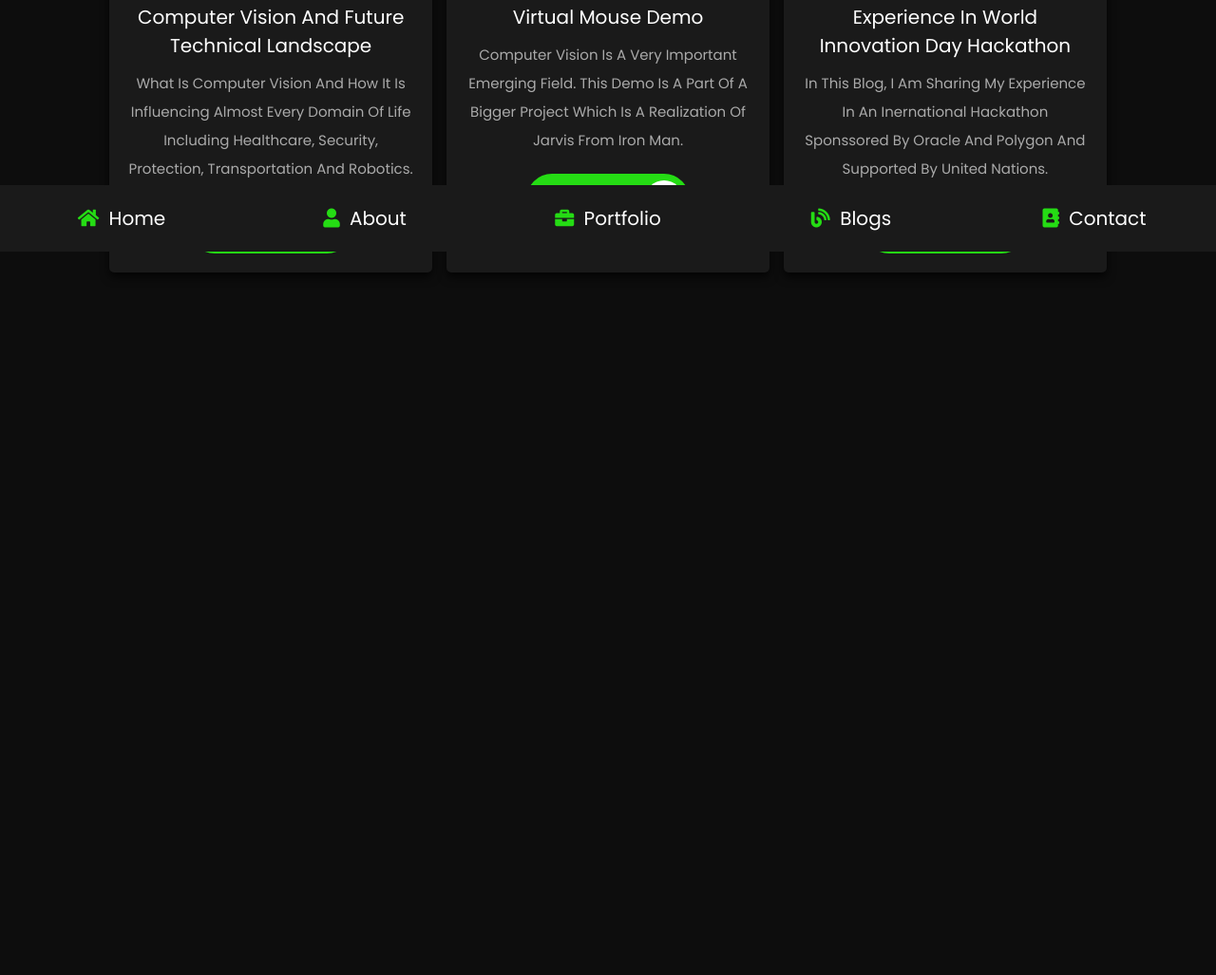
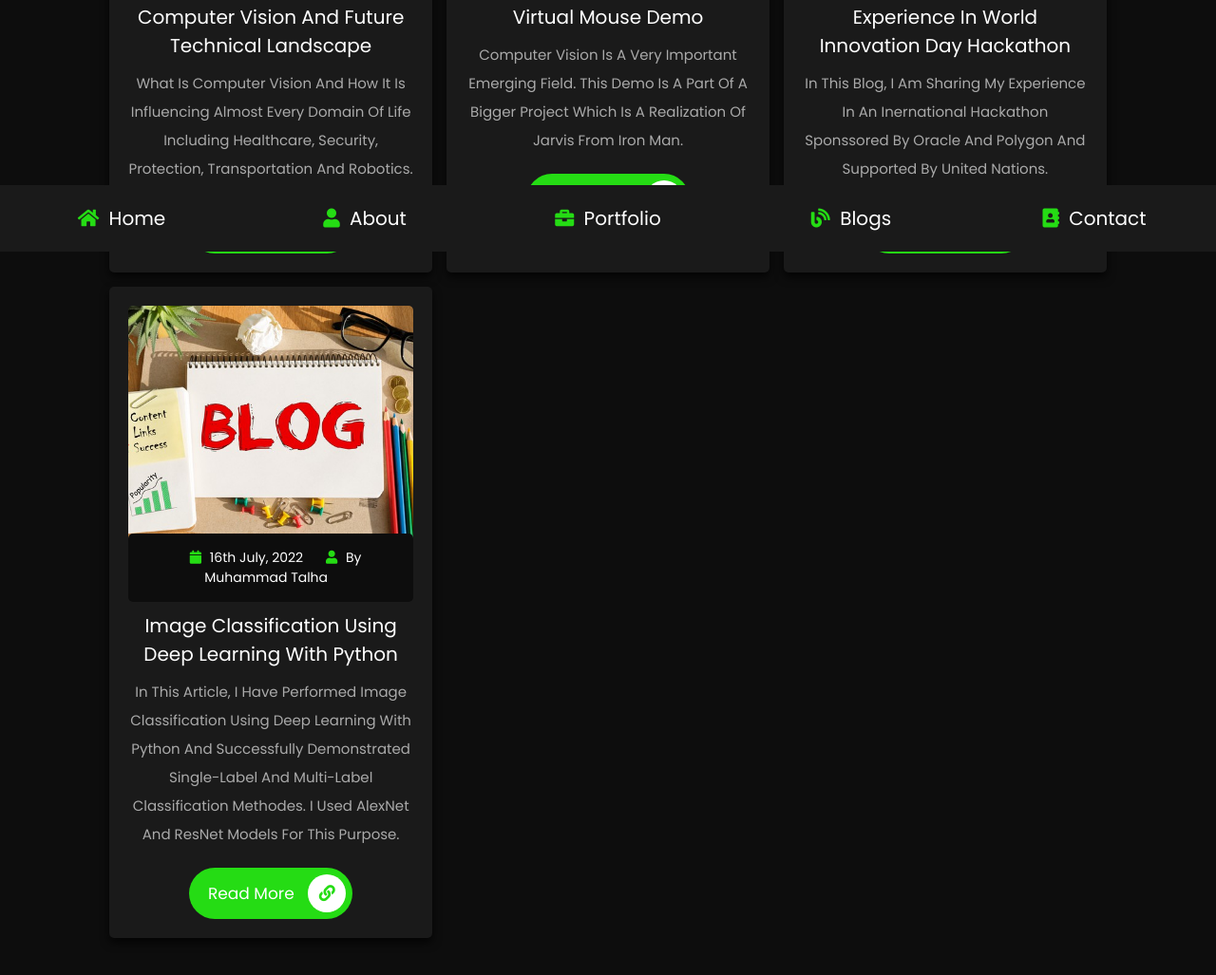
Before and after one commit to MuhammadTalha-crypto/MuhammadTalha-crypto.github.io, a plain HTML site: page blogs.html in a window 1280 px wide. Shown: the part 535-1562 px from the top of the page at 95% size. Before the commit the page ends 937 px from the top, so only its background shows below. Drawn offline with Linux system fonts and the light colour scheme.

Commit message:
Update blogs.html

```diff
--- a/blogs.html
+++ b/blogs.html
@@ -78,7 +78,20 @@
                 <a href="https://www.linkedin.com/posts/muhammadtalha01_technology-global-eid-activity-6927584303715364865-aJXt?utm_source=linkedin_share&utm_medium=member_desktop_web" class="btn"> read more <i class="fas fa-link"></i> </a>
             </div>
         </div>
-
+        <div class="box">
+            <div class="image">
+                <img src="images/blog6.jpg" alt="">
+            </div>
+            <div class="content">
+                <div class="icons">
+                    <a href="#"> <i class="fas fa-calendar"></i> 16th July, 2022 </a>
+                    <a href="#"> <i class="fas fa-user"></i> by Muhammad Talha </a>
+                </div>
+                <h3>Image Classification using Deep Learning with Python</h3>
+                <p>In this article, I have performed Image Classification using Deep Learning with Python and successfully demonstrated Single-Label and Multi-Label Classification methodes. I used AlexNet and ResNet models for this purpose. </p>
+                <a href="https://www.linkedin.com/pulse/image-classification-using-deep-learning-python-muhammad-talha" class="btn"> read more <i class="fas fa-link"></i> </a>
+            </div>
+        </div>
 
 
     </div>
```
